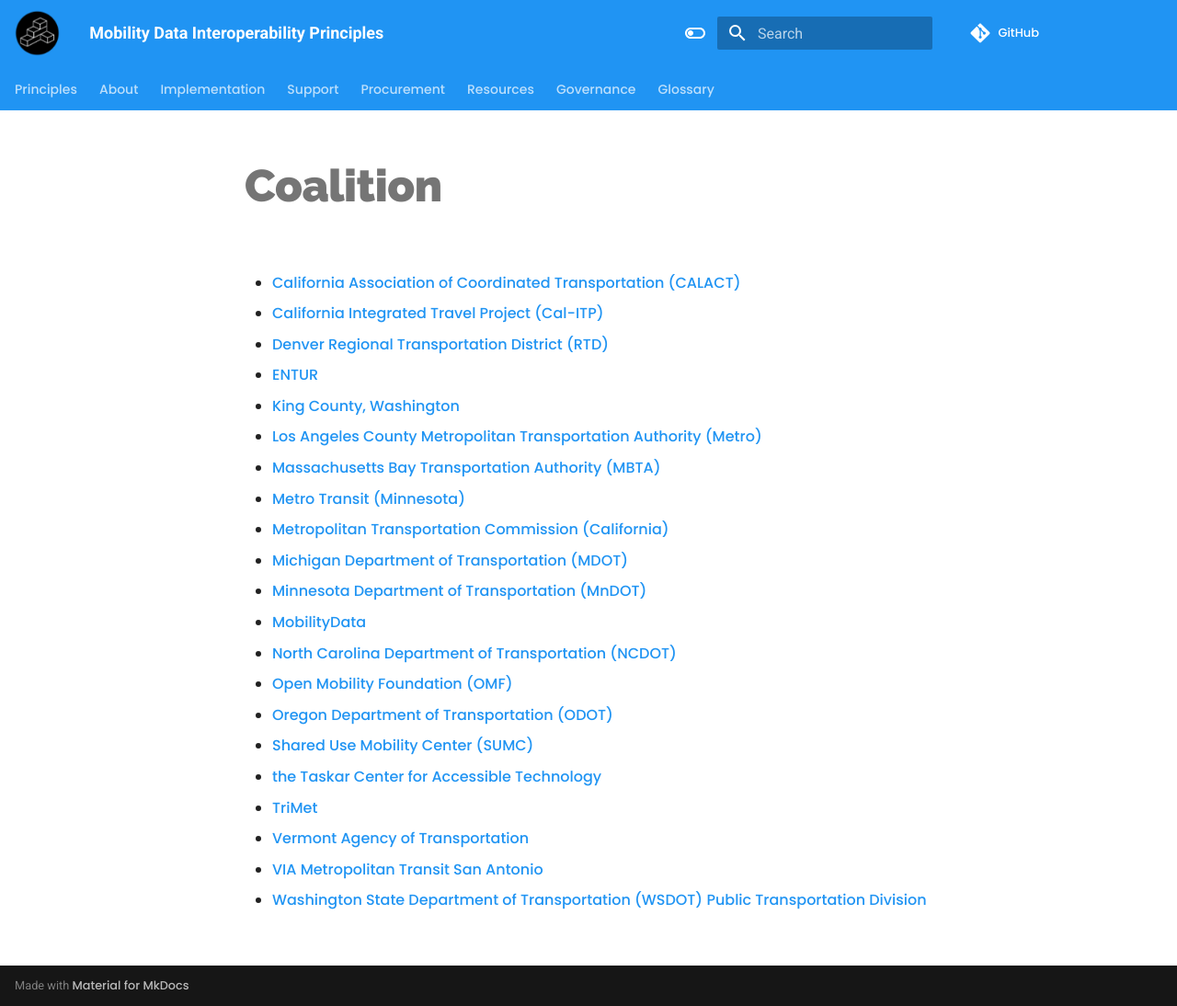
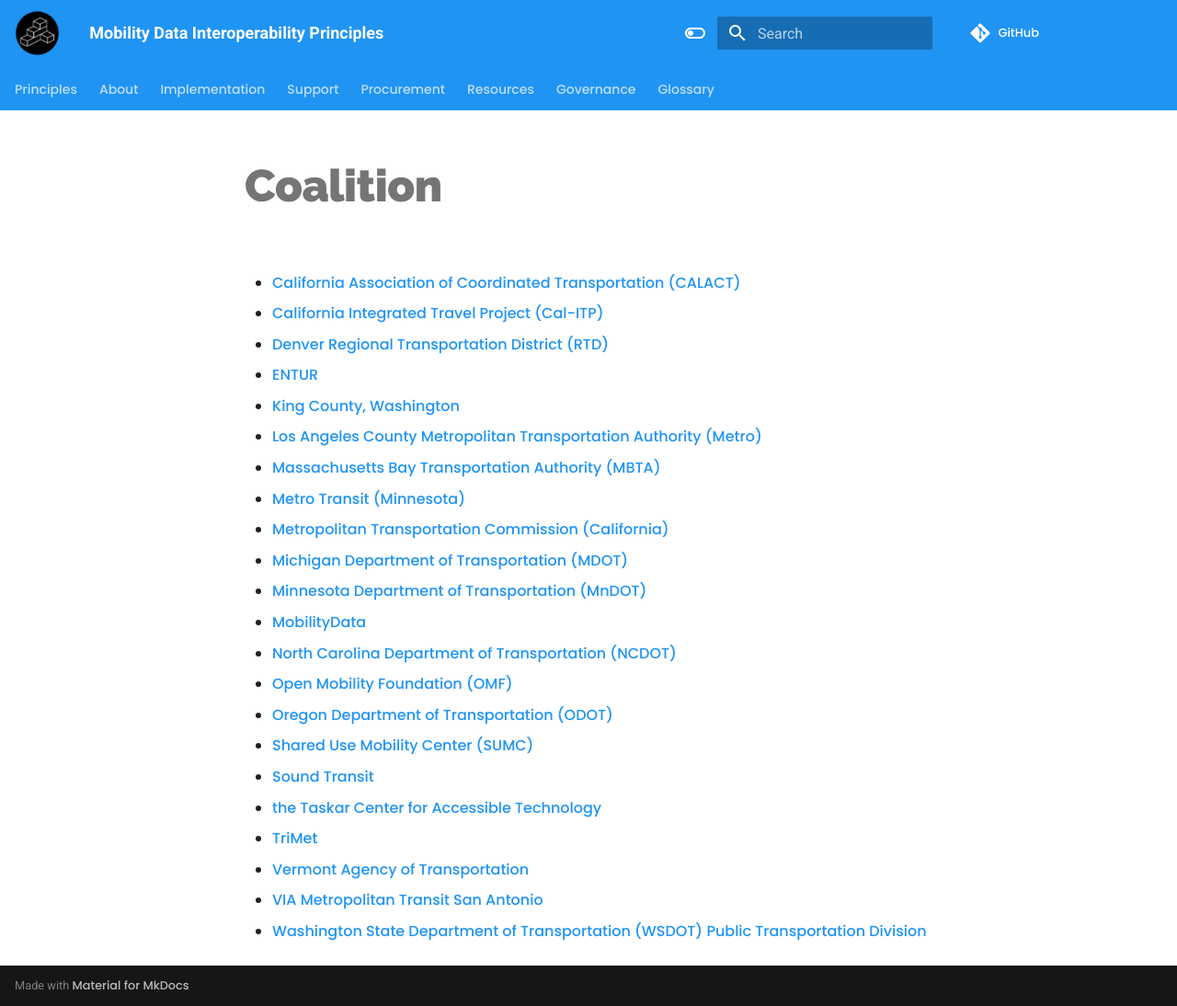
Before and after one commit to interoperable-mobility/principles, an MkDocs documentation site: the page built from docs/coalition.md, in a window 1280 px wide and 1094 px high. Shown: the whole window at 92% size. Built offline with MkDocs 1.6.1 and Material for MkDocs 9.7.7, drawn with Linux system fonts in a browser that asks for light colours; nearby versions of some CDN libraries; comment, search, counter and statistics services are not loaded.

Commit message:
Update coalition.md to include SoundTransit
Sound Transit has been added to the MDIP coalition.

```diff
--- a/docs/coalition.md
+++ b/docs/coalition.md
@@ -15,6 +15,7 @@
 - [Open Mobility Foundation (OMF)](https://www.openmobilityfoundation.org/)
 - [Oregon Department of Transportation (ODOT)](https://www.oregon.gov/odot/pages/index.aspx)
 - [Shared Use Mobility Center (SUMC)](https://sharedusemobilitycenter.org/)
+- [Sound Transit](https://www.soundtransit.org/)
 - [the Taskar Center for Accessible Technology](https://tcat.cs.washington.edu/)
 - [TriMet](https://trimet.org/home/)
 - [Vermont Agency of Transportation](https://vtrans.vermont.gov/)
```
